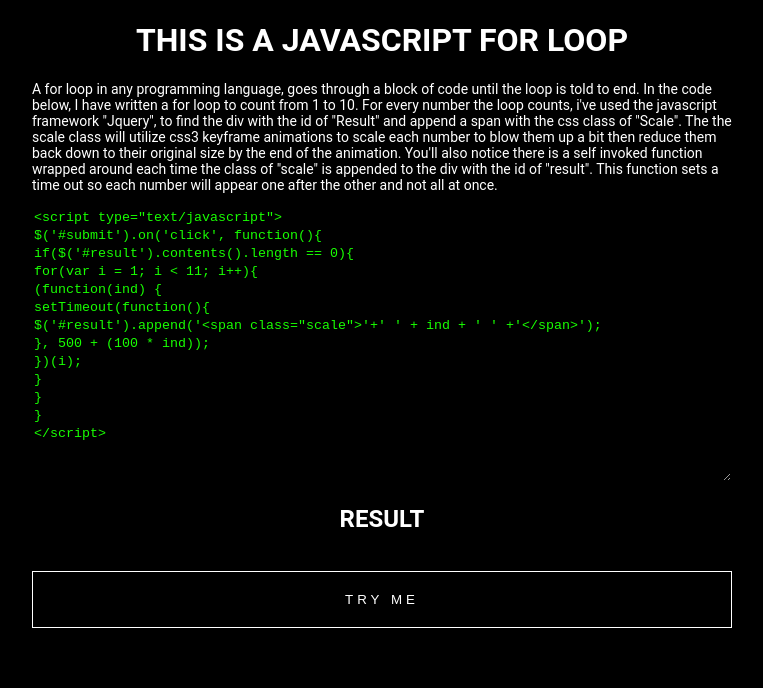
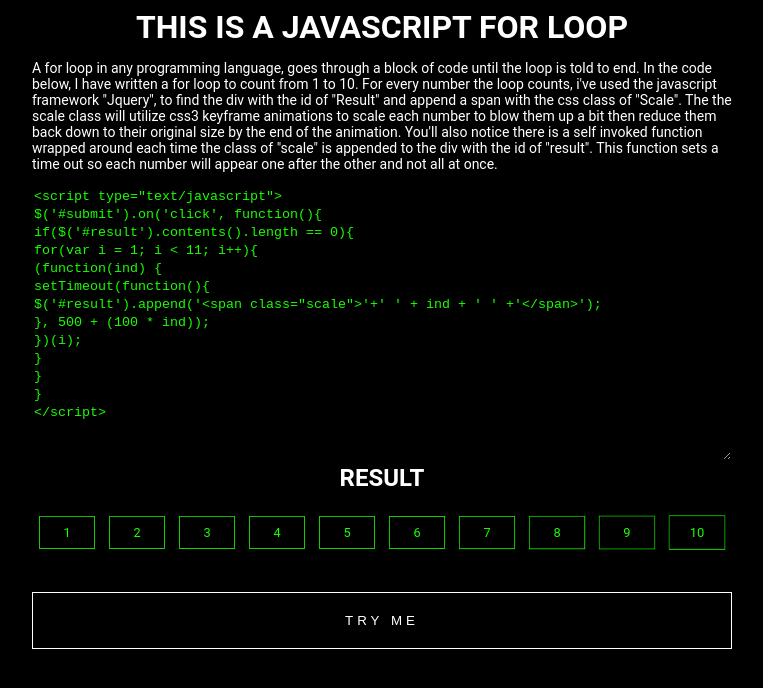
Before and after one commit to appberg30/jquery-for-loop, a plain HTML site: page index.html in a window 1280 px wide. Both pictures are taken after a click on the button "TRY ME". Shown: the whole page, without its empty margins (258-1021 px from the left). Drawn offline with nearby package versions, Linux system fonts and the light colour scheme.

Commit message:
Update style.css

```diff
--- a/style.css
+++ b/style.css
@@ -1,16 +1,14 @@
 body{background-color:#000000;}
-h1,h2{text-align:center;text-transform:uppercase;}
-h1,h2,#result-wrapper, #main-wrapper p{font-family: 'Roboto', sans-serif; color:#ffffff;}
+h1,h2{text-align:center;text-transform:uppercase;margin:0}
+h1,h2,.return-value-wrapper, #main-wrapper p{font-family: 'Roboto', sans-serif; color:#ffffff;}
+.row{position:relative;display:block;wdith:100%;clear:both;height:auto;margin:0;padding:0;box-sizing:border-box;}
 textarea{border:0;outline: 0;white-space: pre-line;line-height:18px;background-color:#000000;color:#18ff00;}
 .button{width:100%;padding:20px;border:1px solid #000000;text-transform:uppercase;letter-spacing:.3em;background-color:black;color:#ffffff;border:1px solid #ffffff;}
 .button:hover{cursor:pointer; background-color:white;color:red;opacity:6;-webkit-transition: all 2s; transition: all 2s;}
-.header-wrapper, .return-value-wrapper{display:inline-block;width:100%}
 #main-wrapper{width:700px;margin:0px auto;}
 #main-wrapper p{font-size: 14px;}
-#result-wrapper{position:relative;margin-bottom:20px;min-height: 150px;}
-#result-wrapper #result span.scale{background-color:#000000;padding:10px 0;color:#18ff00; border:1px solid #18ff00;width:10%;box-sizing:border-box;text-align:center;display:inline-block;  -webkit-animation: bummer 2s; animation: scale 2s; -webkit-transform: scale(1,1.5); transform: scale(1,1.5);-webkit-animation-fill-mode: forwards;animation-fill-mode: forwards;}
-#submit-wrapper{position:relative; width:100%;}
-
+.return-value-wrapper{min-height:100px;padding:20px 0;box-sizing:border-box;}
+.return-value-wrapper #result span.scale{background-color:#000000;padding:10px 0;color:#18ff00; border:1px solid #18ff00;width:10%;box-sizing:border-box;text-align:center;float:left;  -webkit-animation: bummer 2s; animation: scale 2s; -webkit-transform: scale(1,1.5); transform: scale(1,1.5);-webkit-animation-fill-mode: forwards;animation-fill-mode: forwards;}
 @-webkit-keyframes scale {
     100% {
         -webkit-transform: scale(.8,.8);
```
